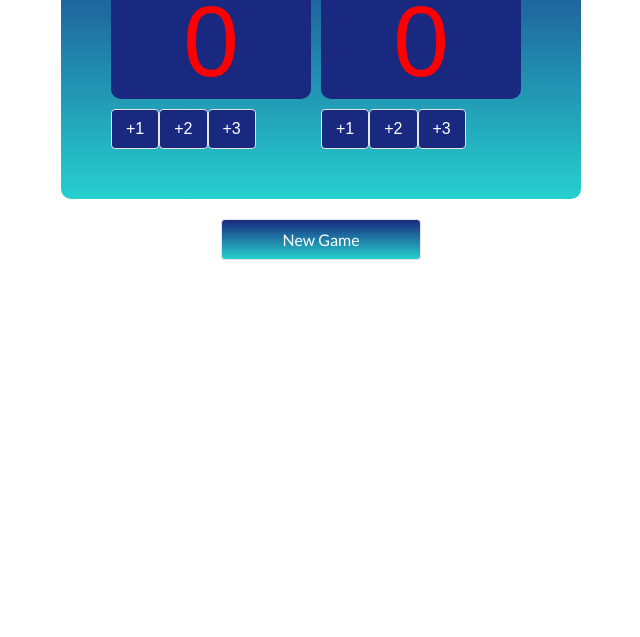
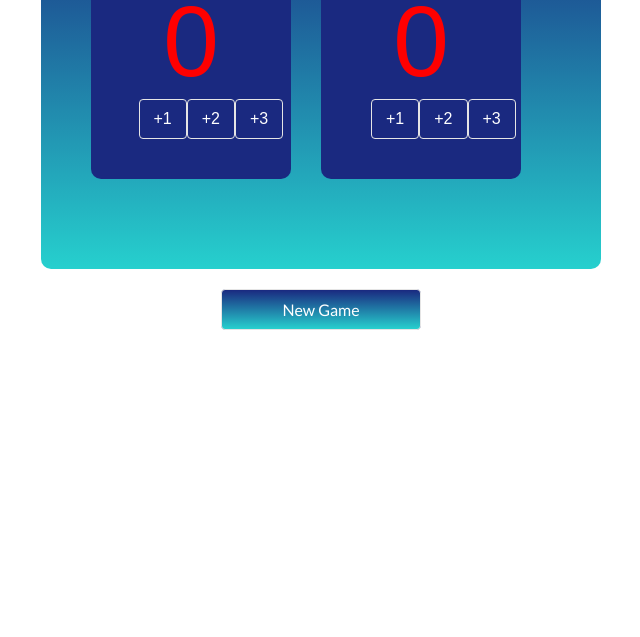
Before and after one commit to emmaonu/score-board-app, a plain HTML site: page index.html in a window 1280 px wide. Shown: the part 163-800 px from the top of the page, without its empty margins (319-959 px from the left). Drawn offline with Linux system fonts and the light colour scheme.

Commit message:
Update style.css

```diff
--- a/style.css
+++ b/style.css
@@ -50,6 +50,7 @@ button{
     justify-content: space-evenly;
     align-items: center;
     width: 100px;
+    margin-bottom: 40px;
 }
 
 #point-1{
@@ -63,16 +64,17 @@ button{
     font-family: 'Lato', sans-serif
 }
 
-#home-score, #guest-score{
+.home, .guest{
     width: 200px;
     display: flex;
+    flex-direction: column;
     justify-content: center;
     align-items: center;
     background: #1A2980;
     font-size: 100px;
     border-radius: 10px;
-    margin-bottom: 10px;
-    margin-right: 10px;
+    margin-bottom: 40px;
+    margin-right: 30px;
     margin-top: 10px;
     color: red;
 }
```
